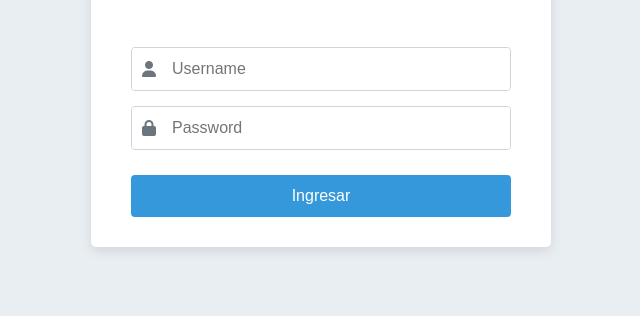
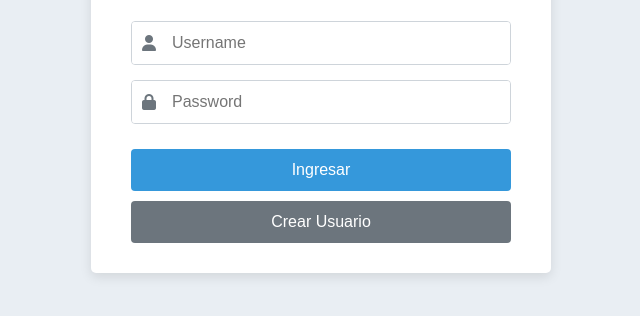
Before and after one commit to RicardoRivas05/Sistema_Inventario, a plain HTML site: page frontend/Html/Login.html in a window 1280 px wide. Shown: the part 354-670 px from the top of the page, without its empty margins (319-959 px from the left). Drawn offline with Linux system fonts and the light colour scheme.

Commit message:
Boton en login

```diff
--- a/frontend/Html/Login.html
+++ b/frontend/Html/Login.html
@@ -35,6 +35,7 @@
                 </div>
 
                 <button type="submit" class="btn-ingresar">Ingresar</button>
+                <button type="button" class="btn-crear-usuario">Crear Usuario</button>
             </form>
 
         </div>
--- a/frontend/css/Login.css
+++ b/frontend/css/Login.css
@@ -130,3 +130,20 @@ body {
 .btn-ingresar:hover {
     background-color: #2c81bf;
 }
+
+.btn-crear-usuario {
+    width: 100%;
+    background-color: #6c757d;
+    color: white;
+    padding: 12px;
+    border: none;
+    border-radius: 4px;
+    font-size: 16px;
+    cursor: pointer;
+    margin-top: 10px;
+    transition: background-color 0.3s ease;
+}
+
+.btn-crear-usuario:hover {
+    background-color: #5a6268;
+}
```
